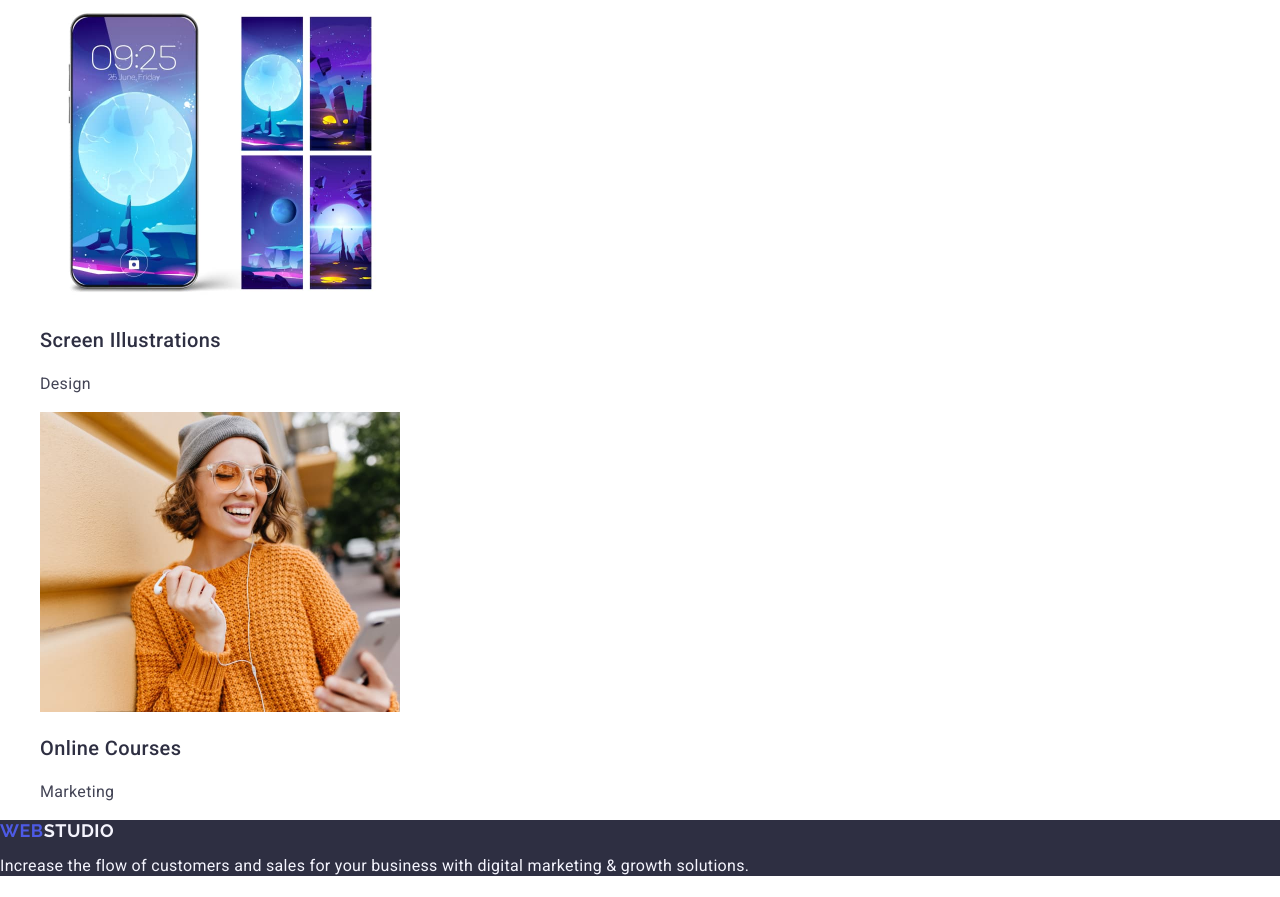
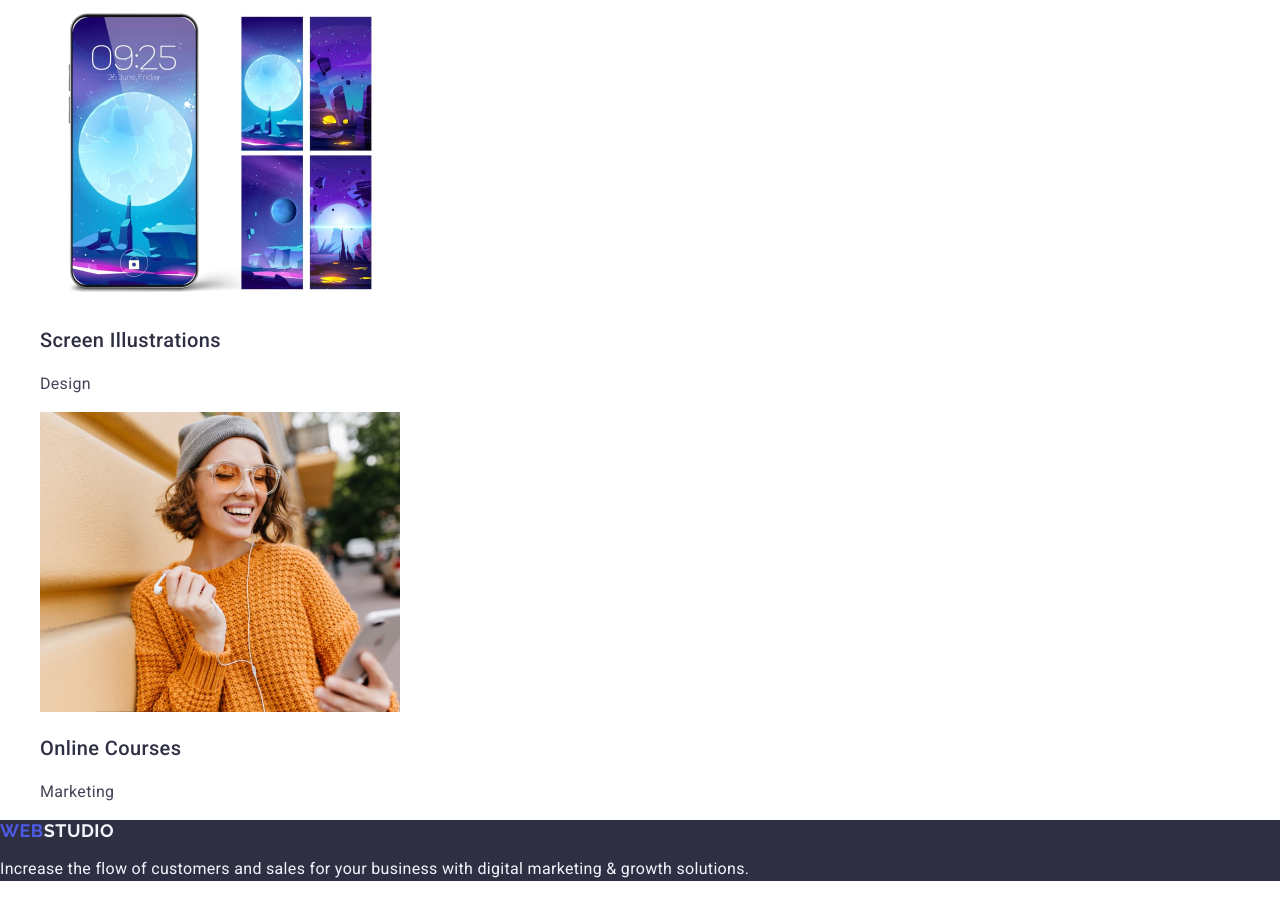
Before and after one commit to dendjoya25/goit-markup-hw-02, a plain HTML site: page index.html in a window 1280 px wide. Shown: the part 4040-4937 px from the top of the page. Drawn offline with nearby package versions, Linux system fonts and the light colour scheme.

Commit message:
modified css, html

```diff
--- a/css/styles.css
+++ b/css/styles.css
@@ -15,6 +15,7 @@ button {
 
 body {
     font-family: "Roboto", sans-serif;
+    color: #434455;
     background-color: #FFFFFF
 }
 
@@ -198,7 +199,7 @@ background-color: #2e2f42;
 .footer-text {
     font-weight: 400;
     font-size: 16px;
-    line-height: 1.15;
+    line-height: 1.5;
     letter-spacing: 0.02em;
     color: #f4f4fd;
 }
--- a/index.html
+++ b/index.html
@@ -21,12 +21,11 @@
     <!-- =========== HEADER =========== -->
     <header class="page-header">
       <nav class="page-navigation">
-          Web<span class="logo-web-header">Studio</span>
-        </a>
+        Web<span class="logo-web-header">Studio</span>
         <ul class="menu">
-            <li>
-                <a class="page-logo" href="./index.html"></a>
-            </li>
+          <li>
+            <a class="page-logo" href="./index.html"></a>
+          </li>
           <li class="menu-item">
             <a class="menu-link" href="">Studio</a>
           </li>
```
